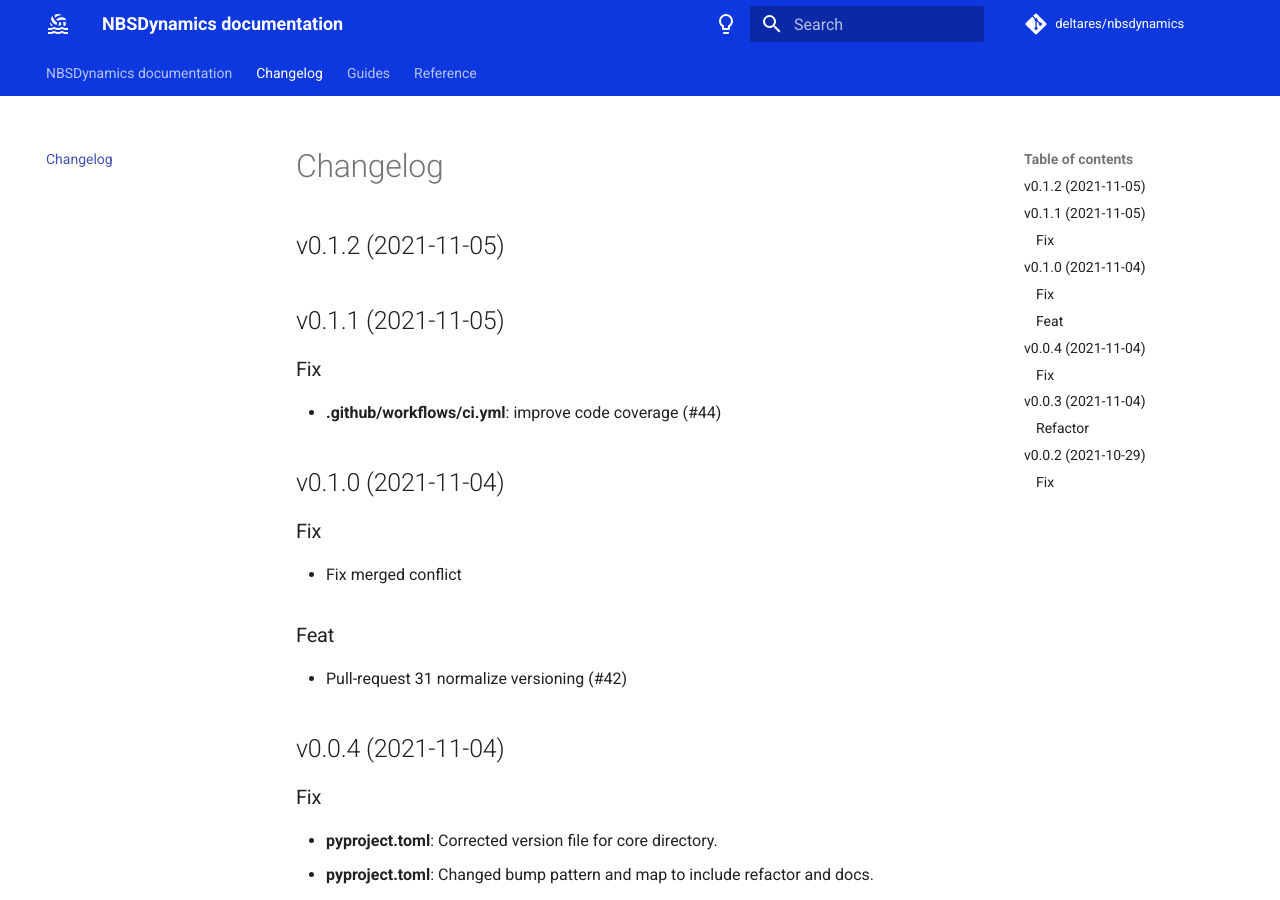
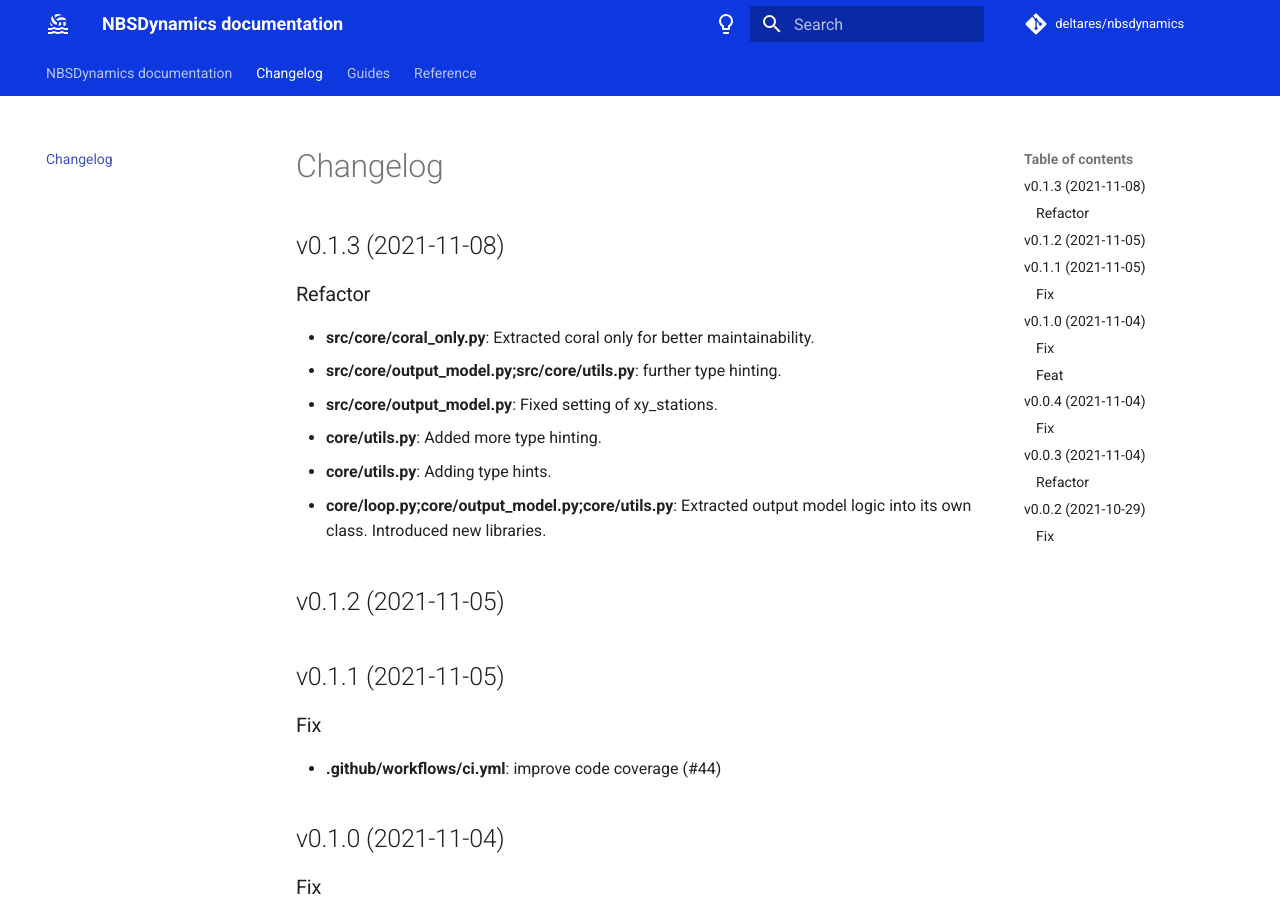
Before and after one commit to Deltares-research/NBSDynamics, an MkDocs documentation site: the page built from docs/changelog.md, in a window 1280 px wide and 900 px high. Built offline with MkDocs 1.6.1 and Material for MkDocs 9.7.7, drawn with Linux system fonts in a browser that asks for light colours; comment, search, counter and statistics services are not loaded.

Commit message:
bump: version 0.1.2 → 0.1.3

```diff
--- a/docs/changelog.md
+++ b/docs/changelog.md
@@ -1,3 +1,14 @@
+
+## v0.1.3 (2021-11-08)
+
+### Refactor
+
+- **src/core/coral_only.py**: Extracted coral only for better maintainability.
+- **src/core/output_model.py;src/core/utils.py**: further type hinting.
+- **src/core/output_model.py**: Fixed setting of xy_stations.
+- **core/utils.py**: Added more type hinting.
+- **core/utils.py**: Adding type hints.
+- **core/loop.py;core/output_model.py;core/utils.py**: Extracted output model logic into its own class. Introduced new libraries.
 
 ## v0.1.2 (2021-11-05)
 
--- a/pyproject.toml
+++ b/pyproject.toml
@@ -1,6 +1,6 @@
 [tool.poetry]
 name = "NBSDynamics"
-version = "0.1.2"
+version = "0.1.3"
 description = "A biophysical model framework written in Python to make simulations on coral development based on four environmental factors: (1) light; (2) flow; (3) temperature; and (4) acidity. For the hydrodynamics, the model can be coupled to Delft3D Flexible Mesh; a hydrodynamic model developed at Deltares."
 authors = ["Jasper Dijkstra <jasper.dijkstra@deltares.nl>"]
 maintainers = ["Carles S. Soriano Perez <carles.sorianoperez@deltares.nl>"]
@@ -40,7 +40,7 @@ pre-commit = "^2.15.0"
 name = "cz_conventional_commits"
 changelog_file = "docs/changelog.md"
 update_changelog_on_bump = true
-version = "0.1.2"
+version = "0.1.3"
 tag_format = "v$version"
 version_files = [
     "src/core/__init__.py",
--- a/src/core/__init__.py
+++ b/src/core/__init__.py
@@ -1,2 +1,2 @@
-__version__ = "0.1.2"
+__version__ = "0.1.3"
 __all__ = ["coral_model", "hydrodynamics", "loop", "utils"]
```
